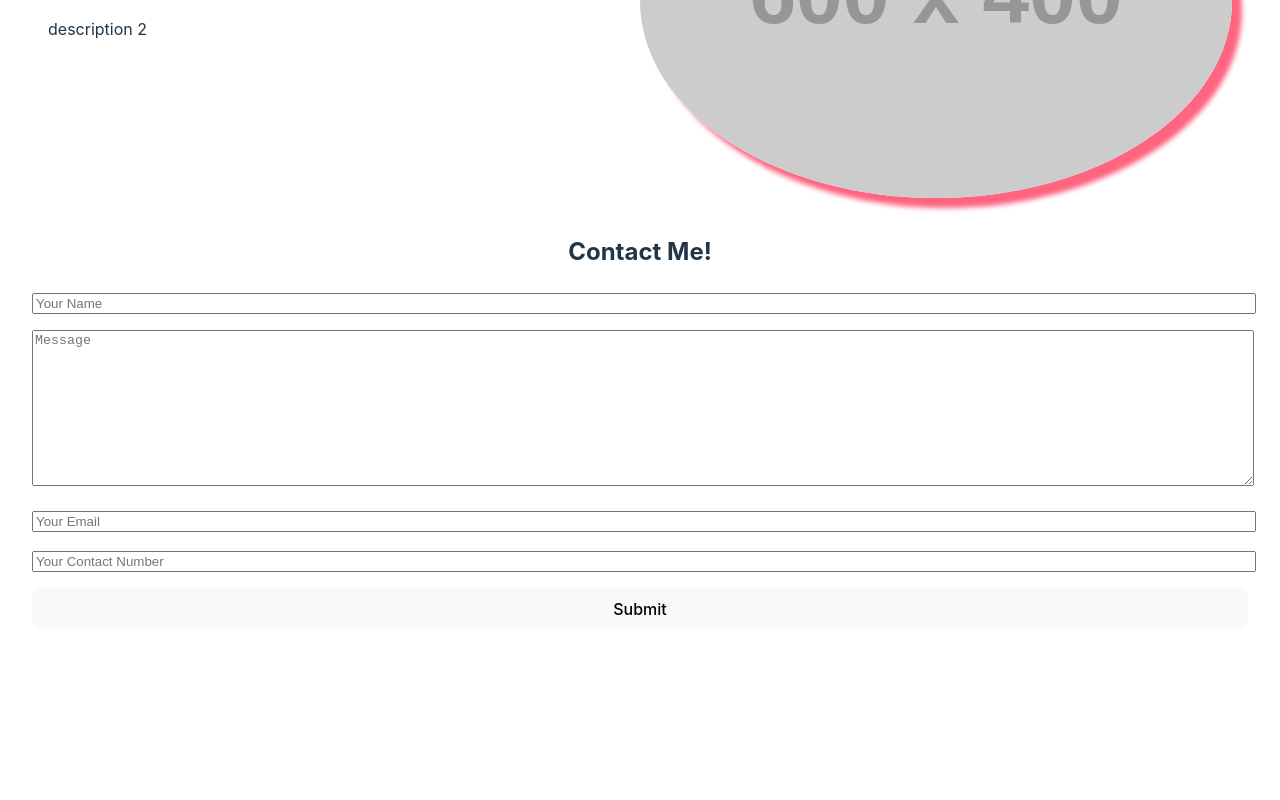
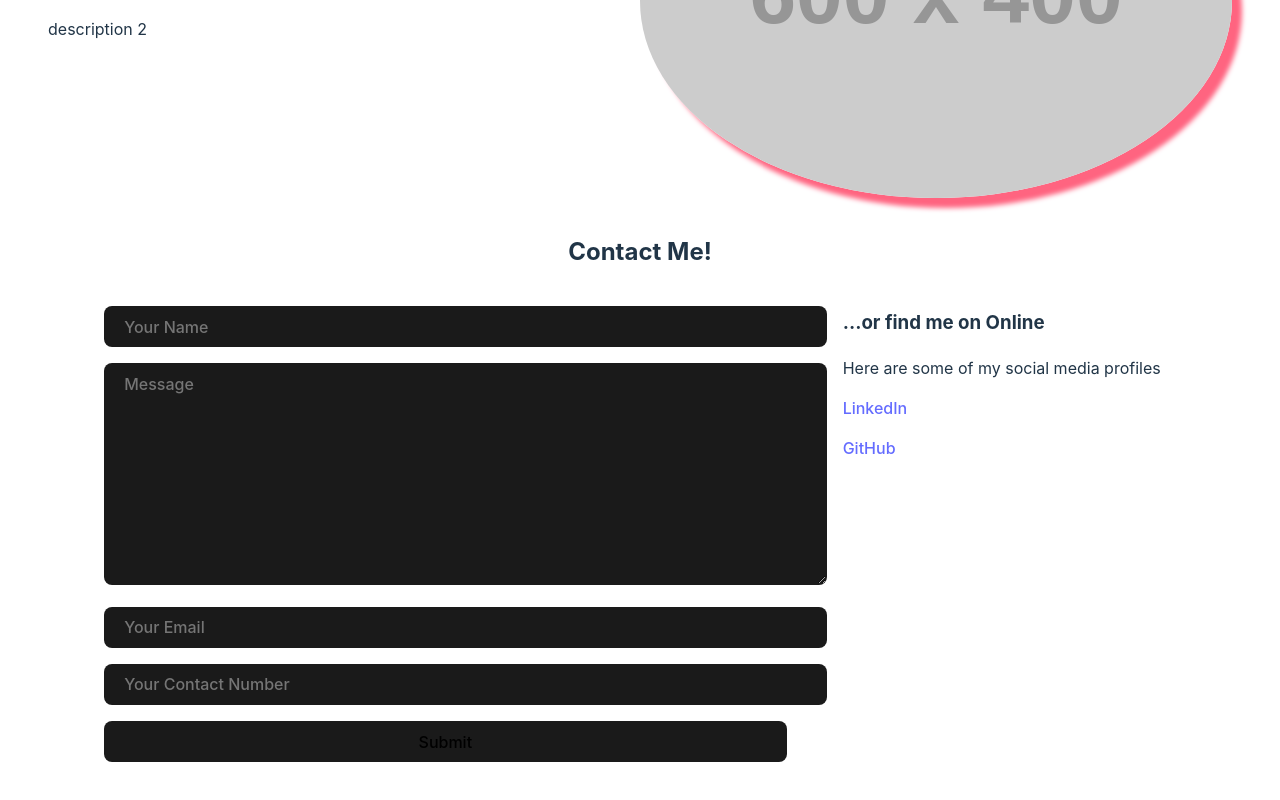
Before and after one commit to Johnny-Codes/portfolio, a React (Vite) app: page / in a window 1280 px wide. Shown: the part 1344-2144 px from the top of the page. Before the commit the page ends 2053 px from the top, so only its background shows below. Built offline with nearby package versions, Linux system fonts and the light colour scheme.

Commit message:
contact form styling and additions

```diff
--- a/src/App.jsx
+++ b/src/App.jsx
@@ -39,7 +39,31 @@ function App() {
             />
           </project-container>
           <h2 id="contact-me">Contact Me!</h2>
-          <ContactForm />
+          <contact-container>
+            <ContactForm />
+            <div>
+              <h3>...or find me on Online</h3>
+              <p>Here are some of my social media profiles</p>
+              <p>
+                <a
+                  href="https://www.linkedin.com/in/pauljohns/"
+                  target="_blank"
+                  rel="noreferrer"
+                >
+                  LinkedIn
+                </a>
+              </p>
+              <p>
+                <a
+                  href="https://www.github.com/johnny-codes"
+                  target="_blank"
+                  rel="noreferrer"
+                >
+                  GitHub
+                </a>
+              </p>
+            </div>
+          </contact-container>
         </content-container>
       </div>
     </>
--- a/src/components/contact/ContactForm.jsx
+++ b/src/components/contact/ContactForm.jsx
@@ -12,10 +12,11 @@ const ContactForm = () => {
 
   const submitContactForm = (e) => {
     e.preventDefault();
+    console.log(formData);
   };
 
   return (
-    <div>
+    <contactform-container>
       <form
         onSubmit={submitContactForm}
         data-netlify="true"
@@ -34,7 +35,7 @@ const ContactForm = () => {
             placeholder="Your Name"
             required
             onChange={updateContactForm}
-          ></input>
+          />
         </p>
         <p>
           <textarea
@@ -44,7 +45,7 @@ const ContactForm = () => {
             cols="50"
             required
             onChange={updateContactForm}
-          ></textarea>
+          />
         </p>
         <p>
           <input
@@ -52,7 +53,7 @@ const ContactForm = () => {
             id="email"
             placeholder="Your Email"
             onChange={updateContactForm}
-          ></input>
+          />
         </p>
         <p>
           <input
@@ -60,13 +61,13 @@ const ContactForm = () => {
             id="phone"
             placeholder="Your Contact Number"
             onChange={updateContactForm}
-          ></input>
+          />
         </p>
         <p>
-          <button className="submit-button">Submit</button>
+          <input type="submit" className="submit-button" />
         </p>
       </form>
-    </div>
+    </contactform-container>
   );
 };
 
--- a/src/index.css
+++ b/src/index.css
@@ -68,19 +68,6 @@ button:focus-visible {
   display: none;
 }
 
-@media (prefers-color-scheme: light) {
-  :root {
-    color: #213547;
-    background-color: #ffffff;
-  }
-  a:hover {
-    color: #747bff;
-  }
-  button {
-    background-color: #f9f9f9;
-  }
-}
-
 project-card {
   display: grid;
   grid-template-columns: 1fr 1fr;
@@ -107,8 +94,41 @@ project-card {
   box-shadow: 10px 10px 5px #ff6480;
 }
 
+contact-container {
+  padding-left: 2em;
+  padding-right: 2em;
+  display: grid;
+  grid-template-columns: 2fr 1fr;
+  grid-gap: 2em;
+}
+
+contactform-container {
+  padding-left: 2em;
+  padding-right: 2em;
+}
+
+input,
+textarea,
+.submit-button {
+  max-width: 100%;
+  font-size: 1em;
+  font-weight: 500;
+  font-family: inherit;
+  background-color: #1a1a1a;
+  cursor: pointer;
+  transition: border-color 0.25s;
+  border-radius: 8px;
+  border: 1px solid transparent;
+  margin: 0 0.5em;
+  padding: 0.6em 1.2em;
+}
+.submit-button {
+  padding: 0.6em 1.2em;
+}
+
 @media only screen and (max-width: 1000px) {
-  project-card {
+  project-card,
+  contact-container {
     display: flex;
     flex-direction: column;
   }
@@ -117,3 +137,16 @@ project-card {
     text-align: center;
   }
 }
+
+@media (prefers-color-scheme: light) {
+  :root {
+    color: #213547;
+    background-color: #ffffff;
+  }
+  a:hover {
+    color: #747bff;
+  }
+  button {
+    background-color: #f9f9f9;
+  }
+}
```
Also changed, not shown: src/components/projects/ProjectInfo.js (added, +12 -0 lines).
